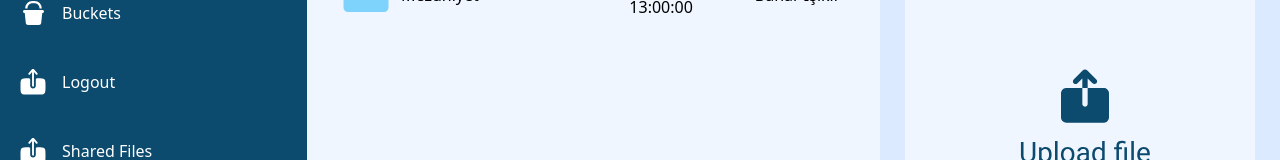
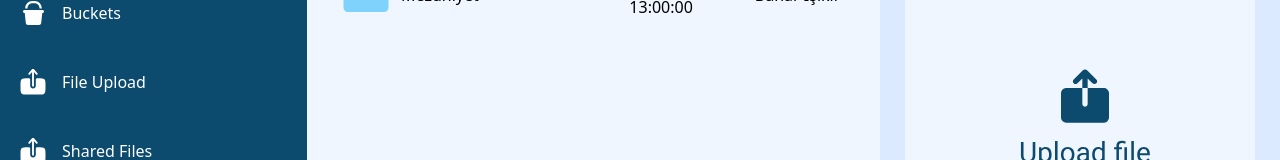
Before and after one commit to droplite-app/ui, a React (Vite) app: page / in a window 1280 px wide. Shown: the part 204-364 px from the top of the page. Built offline with nearby package versions, Linux system fonts and the light colour scheme.

Commit message:
bug fixes

```diff
--- a/src/components/Menu.tsx
+++ b/src/components/Menu.tsx
@@ -66,7 +66,7 @@ const Menu = () => {
                 </defs>
               </svg>
             }
-            text="Logout"
+            text="File Upload"
             href="#"
           />
         </a>
```
